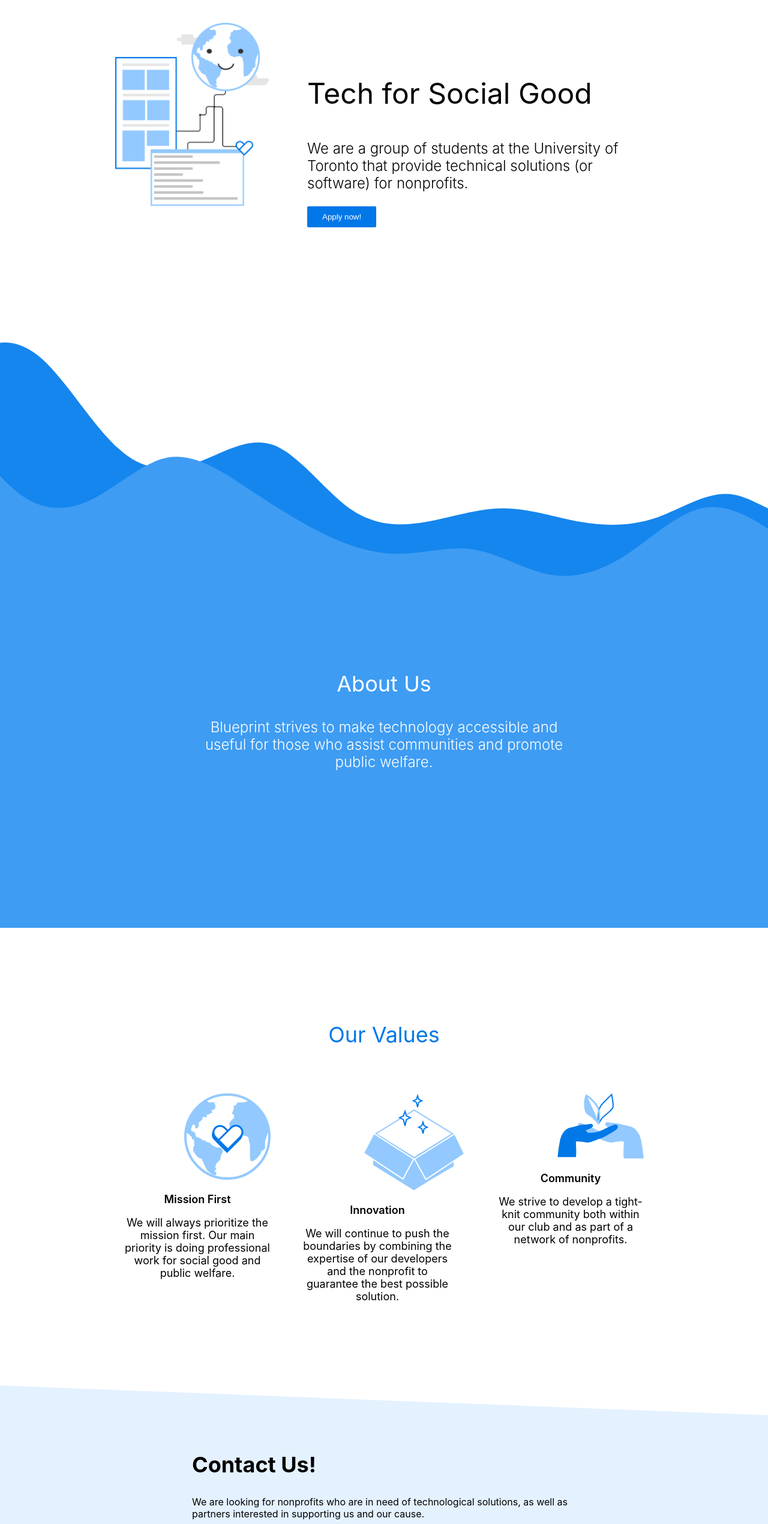
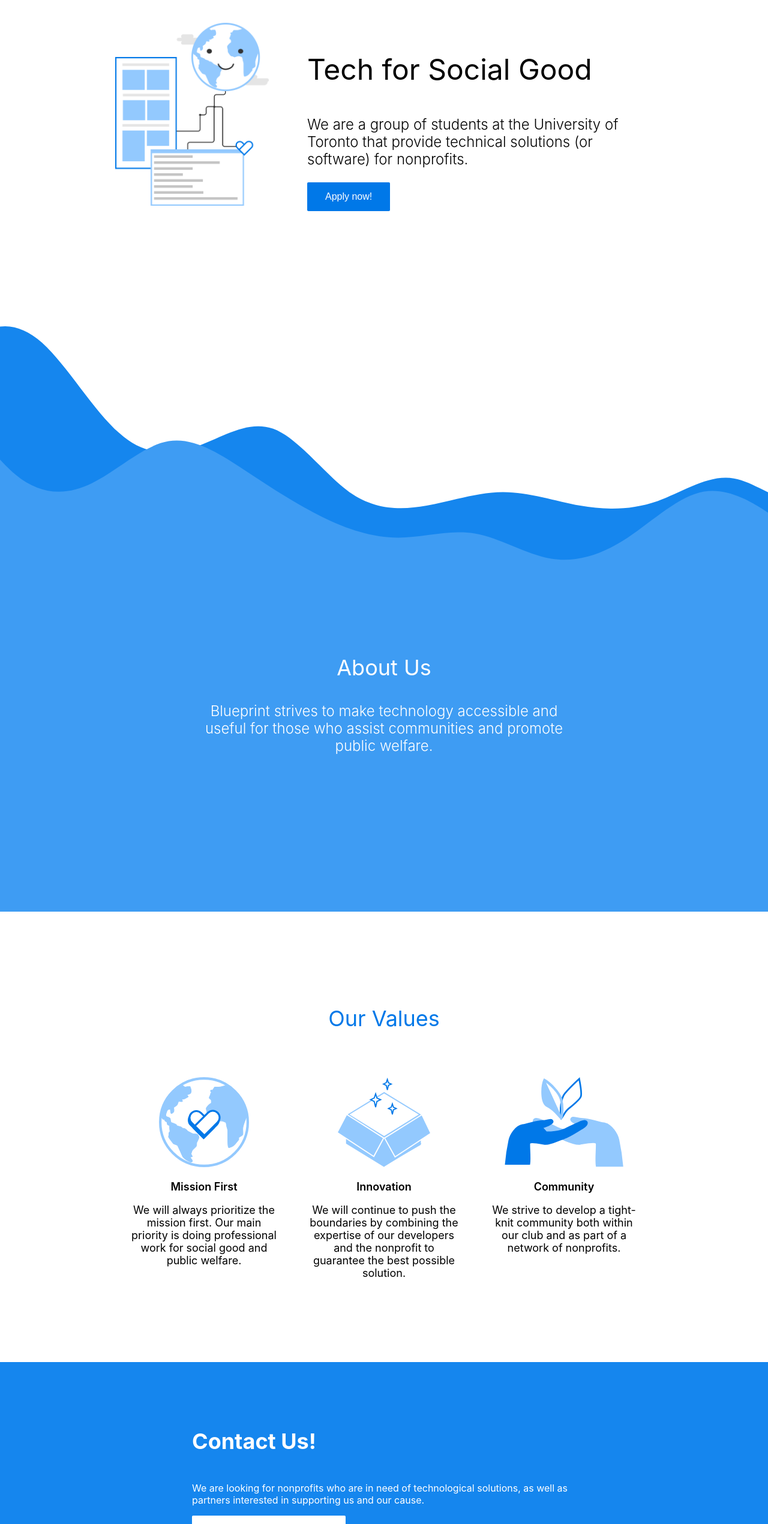
Before and after one commit to uoftblueprint/uoftblueprint.github.io, a React (Create React App) app: page /home in a window 1280 px wide. Shown: the part 234-2775 px from the top of the page at 60% size. Built offline with nearby package versions, Linux system fonts and the light colour scheme.

Commit message:
revamp contacts

```diff
--- a/src/Pages/Homepage/Homepage.css
+++ b/src/Pages/Homepage/Homepage.css
@@ -1,7 +1,8 @@
-@import url("https://fonts.googleapis.com/css2?family=Poppins:wght@400;500&display=swap")
-body {
+@import url("https://fonts.googleapis.com/css2?family=Poppins:wght@400;500&display=swap");
+
+/* body {
   font-family: "poppins";
-}
+} */
 h2 {
   font-size: 36px;
 }
@@ -24,9 +25,6 @@ h2 {
 #landing-container {
   padding: 15vw;
   /* height: 50vh; */
-}
-#text-container {
-  padding-top: 5vh;
 }
 #text1 {
   font-size: 48px;
@@ -134,6 +132,9 @@ span {
   padding-top: 1vh;
   padding-left: 10vh;
 }
+.apply-button:hover {
+  background-color: #006bd0;
+}
 
 #about-container {
   background-color: #3e9cf3;
@@ -186,11 +187,10 @@ span {
   justify-content: center;
 }
 .value-text {
-  float: left;
   width: 250px;
 }
 .value-container img {
-  padding-left: 100px;
+  height: 150px;
 }
 .value-container {
   padding-bottom: 120px;
@@ -203,8 +203,9 @@ span {
   font-weight: 600;
 }
 #contact-section {
-  clip-path: polygon(0 0, 100% 14%, 100% 100%, 0% 100%);
-  background-color: #e4f1ff;
+  /* clip-path: polygon(0 0, 100% 14%, 100% 100%, 0% 100%); */
+  background-color: #1586ee;
+  color: white;
 }
 #contact-container {
   padding-top: 10vh;
@@ -220,15 +221,26 @@ span {
 button {
   color: white;
   background-color: #0078e8;
+  padding: 15px 30px;
+  font-size: medium;
+  border: none;
+  border-radius: 2px;
+}
+.contact-button {
+  color: black;
+  background-color: white;
   padding: 10px 25px;
   border: none;
   border-radius: 2px;
-}
-.contact-button:hover {
-  background-color: #006bd0;
+  font-weight: 500;
+  font-size: 18px;
+  line-height: 27px;
 }
 .value-icons {
   padding-top: 20px;
+}
+.horizontal {
+  display: inline-block;
 }
 @media only screen and (max-width: 700px) {
   .content-to-hide {
--- a/src/Pages/Homepage/Homepage.js
+++ b/src/Pages/Homepage/Homepage.js
@@ -40,7 +40,7 @@ export default function Homepage() {
                 <div id="text-container">
                   <p id="text1">Tech for Social Good</p>
                   <p id="text2">We are a group of students at the University of Toronto that provide technical solutions (or software) for nonprofits.</p>
-                  <a href="http://bit.ly/uoftblueprint"><button className="contact-button">Apply now!</button></a>
+                  <a href="http://bit.ly/uoftblueprint"><button className="apply-button">Apply now!</button></a>
                 </div>
               </div>
             </div>
@@ -92,8 +92,10 @@ export default function Homepage() {
               <div id="contact-container">
                 <div id="contact-text">
                   <h2>Contact Us!</h2>
-                  <p>We are looking for nonprofits who are in need of technological solutions, as well as partners interested in supporting us and our cause.</p>
-                  <a href="mailto:contact@uoftblueprint.org"><button className="contact-button">Let's get in touch!</button></a>
+                  <div class='horizontal'>
+                    <p>We are looking for nonprofits who are in need of technological solutions, as well as partners interested in supporting us and our cause.</p>
+                    <a href="mailto:contact@uoftblueprint.org"><button className="contact-button">contact@uoftblueprint.org</button></a>
+                  </div>
                 </div>
               </div>
             </div>
```
